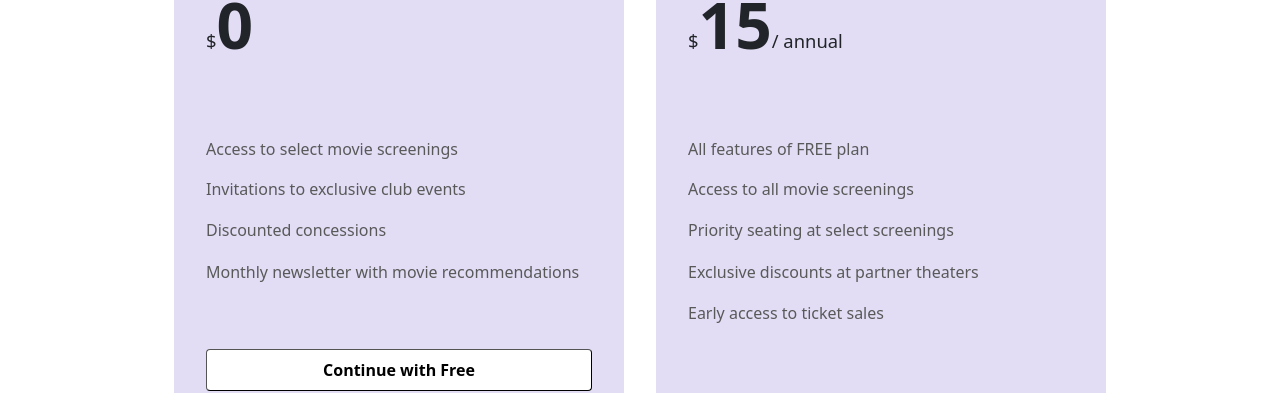
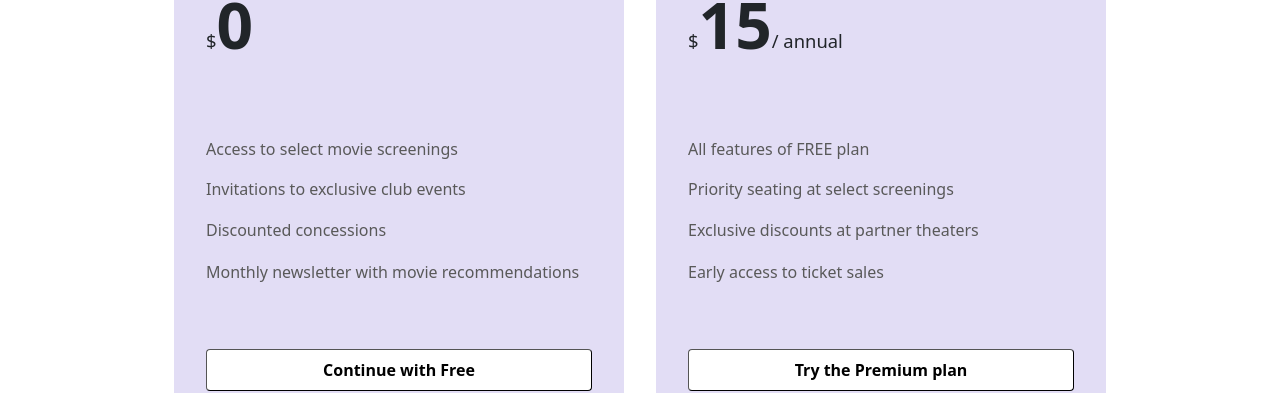
Before and after one commit to gopinathsjsu/team-project-the-g-o-a-ts, a React (Create React App) app in the folder client/: page / in a window 1280 px wide. Shown: the part 2414-2807 px from the top of the page. Built offline with nearby package versions, Linux system fonts and the light colour scheme.

Commit message:
update premium plan container

```diff
--- a/client/src/pages/home-page/Home.js
+++ b/client/src/pages/home-page/Home.js
@@ -224,11 +224,6 @@ const Home = (props) => {
               <div className="home-container16">
                 <div className="home-container17">
                   <span className="home-text23">All features of FREE plan</span>
-                </div>
-                <div className="home-container18">
-                  <span className="home-premium-plan-features">
-                    Access to all movie screenings
-                  </span>
                 </div>
                 <div className="home-container19">
                   <span className="home-premium-plan-features1">
--- a/client/src/pages/home-page/home.css
+++ b/client/src/pages/home-page/home.css
@@ -660,7 +660,7 @@
   width: 100%;
   display: flex;
   align-items: flex-start;
-  margin-bottom: var(--dl-space-space-threeunits);
+  margin-bottom: var(--dl-space-space-unit);
   flex-direction: column;
 }
 .home-container17 {
```
